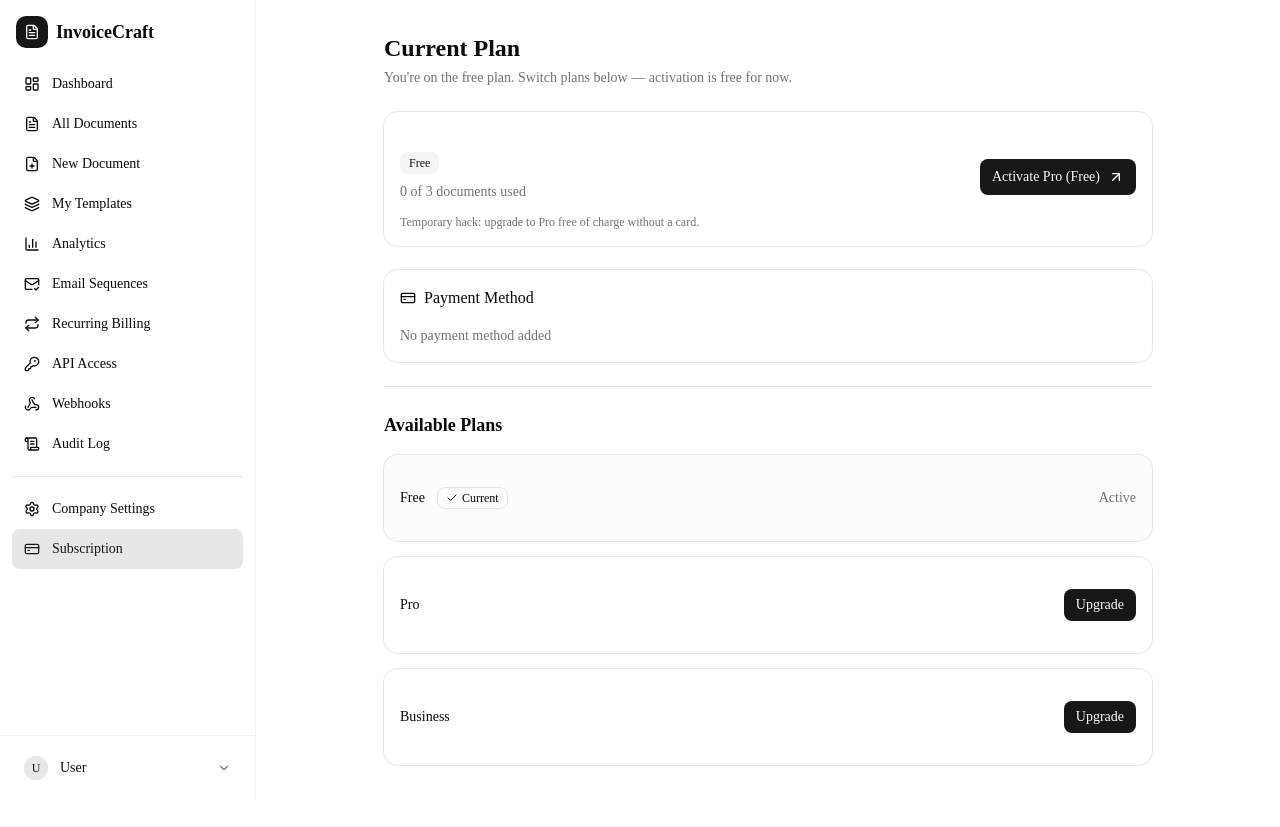
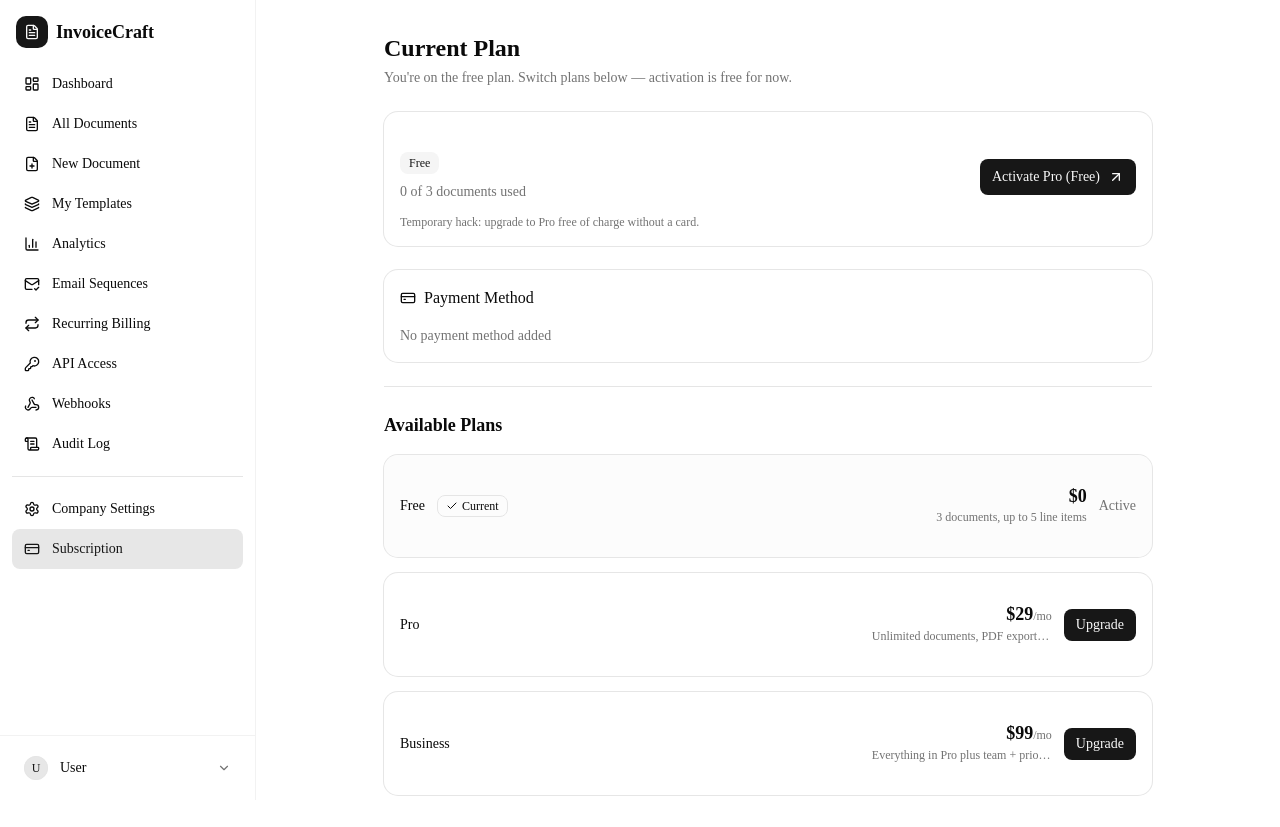
Before and after one commit to lepeha250-hash/invoicecraft, a Next.js app: page /en/billing in a window 1280 px wide. Before the commit the page ends 800 px from the top, so only its background shows below. Built offline with nearby package versions, Linux system fonts and the light colour scheme; no server answers.

Commit message:
Real org via session, show plan prices on billing

```diff
--- a/src/app/[locale]/billing/page.tsx
+++ b/src/app/[locale]/billing/page.tsx
@@ -10,6 +10,18 @@
 import { useEffect, useState } from "react";
 
 type Plan = "free" | "pro" | "business";
+
+const PLAN_PRICES: Record<Plan, string> = {
+  free: "0",
+  pro: "29",
+  business: "99",
+};
+
+const PLAN_CURRENCY: Record<Plan, string> = {
+  free: "$",
+  pro: "$",
+  business: "$",
+};
 
 export default function BillingPage() {
   const t = useTranslations("billing");
@@ -128,12 +140,26 @@
                           </Badge>
                         )}
                       </div>
+                      <div className="flex items-center gap-3">
+                        <div className="text-right">
+                          <p className="text-lg font-semibold leading-none">
+                            {PLAN_CURRENCY[plan]}
+                            {PLAN_PRICES[plan]}
+                            {plan !== "free" && (
+                              <span className="text-xs font-normal text-muted-foreground">/mo</span>
+                            )}
+                          </p>
+                          <p className="text-xs text-muted-foreground mt-1 max-w-[180px] truncate">
+                            {t(`planDescription.${plan}`)}
+                          </p>
+                        </div>
                         {plan !== currentPlan && (
                           <Button
                             variant={plan === "free" ? "ghost" : "default"}
                             size="sm"
                             onClick={() => activate(plan)}
                             disabled={activating === plan}
+                            className="shrink-0"
                           >
                             {activating === plan ? <Loader2 className="w-4 h-4 animate-spin" /> : null}
                             {plan === "free" ? t("cancelPlan") : t("upgrade")}
@@ -142,6 +168,7 @@
                         {plan === currentPlan && !loading && (
                           <span className="text-sm text-muted-foreground">{t("active")}</span>
                         )}
+                      </div>
                     </div>
                   </CardContent>
                 </Card>
--- a/src/lib/server-org.ts
+++ b/src/lib/server-org.ts
@@ -1,4 +1,5 @@
 import { cookies } from "next/headers";
+import { createServerClient } from "@supabase/ssr";
 import { supabaseAdmin } from "@/lib/supabase/server";
 
 export const DEMO_ORG_ID = "ecb399e5-bf2f-487a-b2e0-f3104cfd2b30";
@@ -6,10 +7,45 @@
 
 export async function getActiveOrgId(): Promise<string> {
   const cookieStore = await cookies();
+
+  // 1) Prefer the explicit org cookie if it looks like a real org (not a stale demo cookie)
   const cookieOrg = cookieStore.get("invoicecraft_org")?.value;
-  if (cookieOrg && cookieOrg !== DEMO_USER_ID) {
+  if (cookieOrg && cookieOrg !== DEMO_USER_ID && cookieOrg !== DEMO_ORG_ID) {
     return cookieOrg;
   }
+
+  // 2) A signed-in user always operates inside their own organization
+  try {
+    const supabase = createServerClient(
+      process.env.NEXT_PUBLIC_SUPABASE_URL!,
+      process.env.NEXT_PUBLIC_SUPABASE_ANON_KEY!,
+      {
+        cookies: {
+          getAll() {
+            return cookieStore.getAll();
+          },
+        },
+      }
+    );
+    const {
+      data: { user },
+    } = await supabase.auth.getUser();
+
+    if (user?.id) {
+      const { data: org } = await supabaseAdmin
+        .from("organizations")
+        .select("id")
+        .eq("user_id", user.id)
+        .order("created_at", { ascending: true })
+        .limit(1)
+        .maybeSingle();
+
+      if (org?.id) return org.id;
+    }
+  } catch (e) {
+    console.error("getActiveOrgId session lookup failed:", e);
+  }
+
   return DEMO_ORG_ID;
 }
 
--- a/src/messages/en.json
+++ b/src/messages/en.json
@@ -480,6 +480,11 @@
     "freeHint": "Temporary hack: upgrade to Pro free of charge without a card.",
     "availablePlans": "Available Plans",
     "current": "Current",
-    "active": "Active"
+    "active": "Active",
+    "planDescription": {
+      "free": "3 documents, up to 5 line items",
+      "pro": "Unlimited documents, PDF export, API access",
+      "business": "Everything in Pro plus team + priority support"
+    }
   }
 }
--- a/src/messages/ru.json
+++ b/src/messages/ru.json
@@ -480,6 +480,11 @@
     "freeHint": "Временный костыль: перейти на Pro бесплатно, без карты.",
     "availablePlans": "Доступные тарифы",
     "current": "Текущий",
-    "active": "Активен"
+    "active": "Активен",
+    "planDescription": {
+      "free": "3 документа, до 5 позиций",
+      "pro": "Безлимит документов, экспорт PDF, доступ по API",
+      "business": "Всё из Pro + команда и приоритетная поддержка"
+    }
   }
 }
```
Lines whose indentation alone changed are shown as unchanged.
